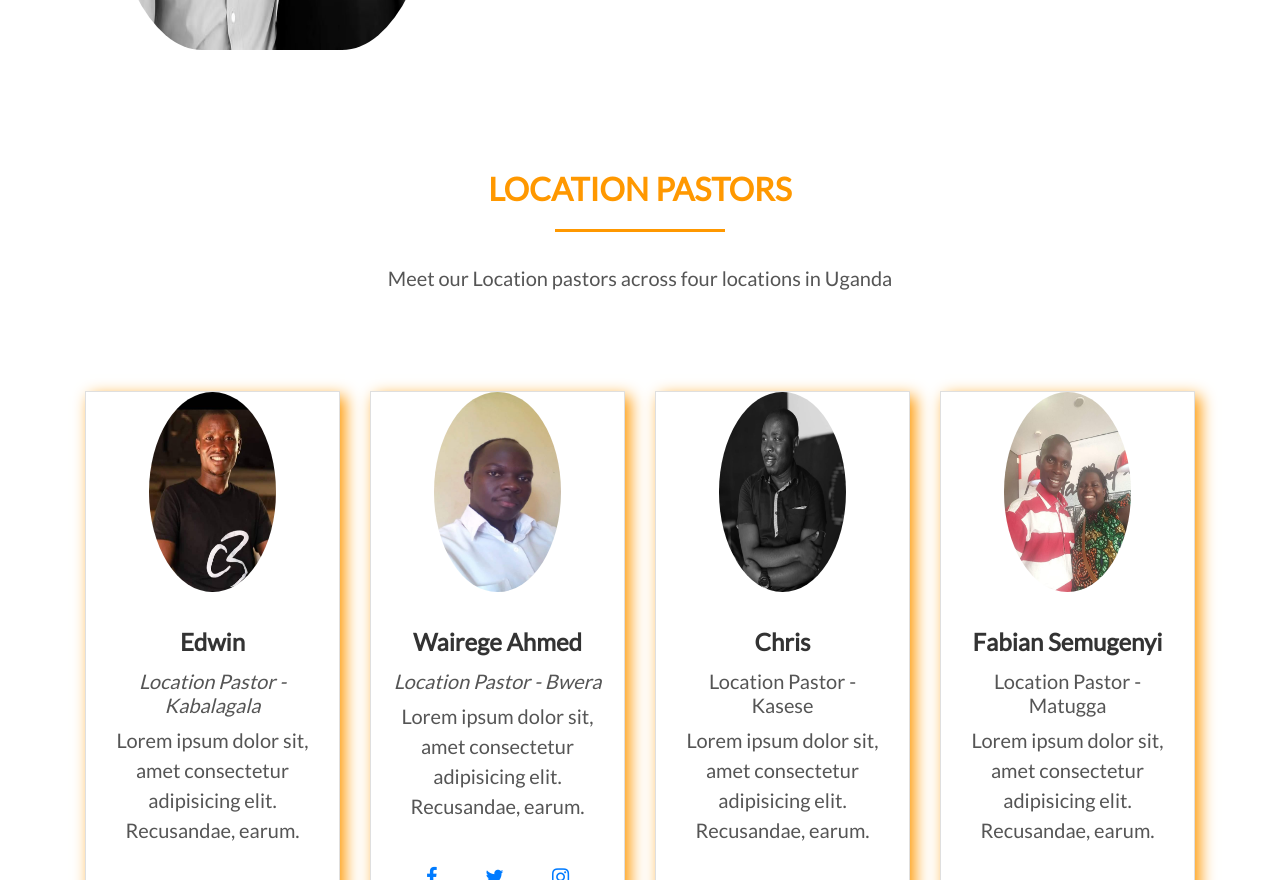
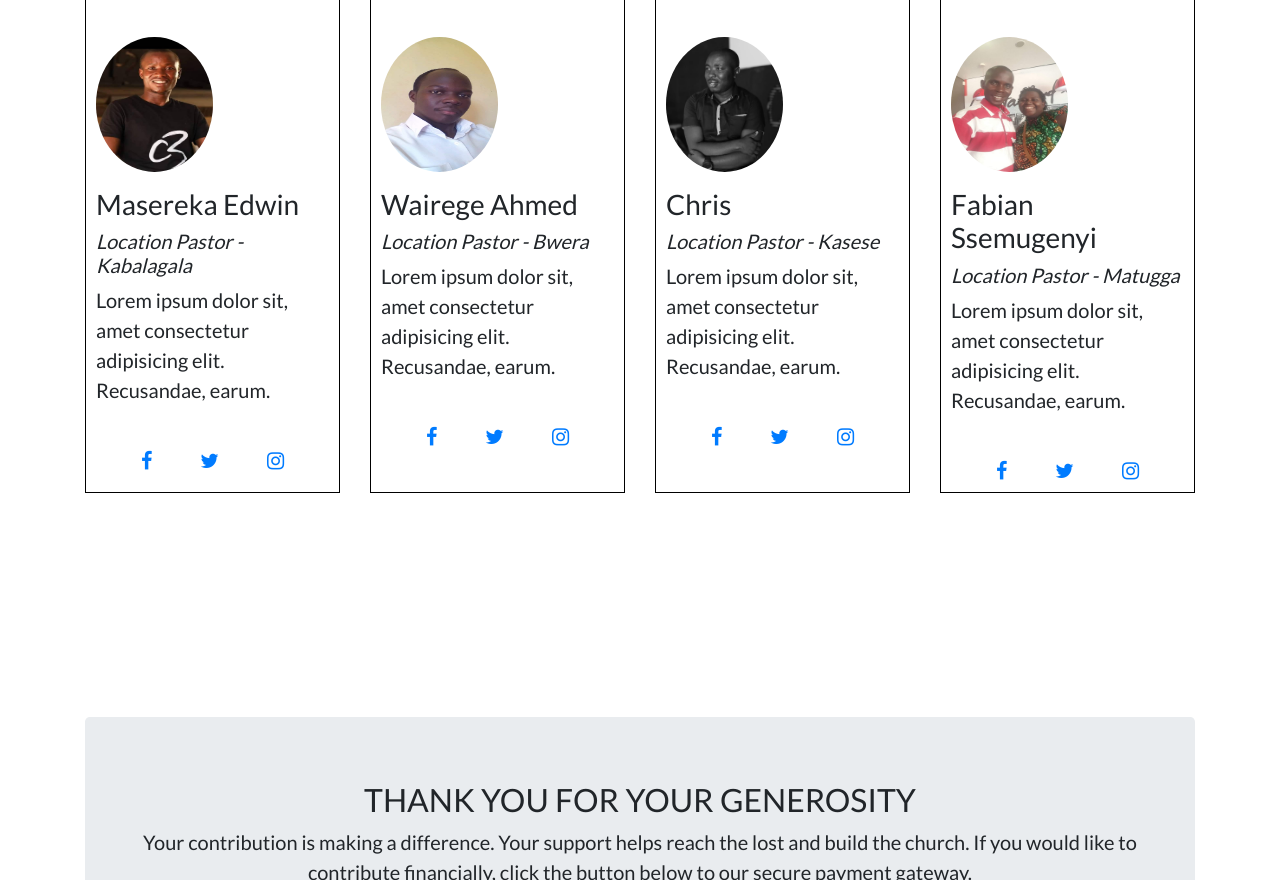
Before and after one commit to ernesthenry/c3churchwebsite, a React (Create React App) app: page /#/ in a window 1280 px wide. Shown: the part 1920-2800 px from the top of the page. Built offline with nearby package versions, Linux system fonts and the light colour scheme.

Commit message:
Modify UI responsiveness

```diff
--- a/src/App.css
+++ b/src/App.css
@@ -3,6 +3,10 @@ body {
     margin: 0%;
     padding: 0%;
     font-family: "Lato";
+}
+
+body p{
+  font-size: 20px !important;
 }
 .top-bar span{
   font-size: 12px;
@@ -54,7 +58,7 @@ body {
 
 .vision  img{
   height: 50vh;
-  width: 50%;
+  width: 90%;
   margin: 12px;
   border-radius: 20px;
   padding: 10px;
@@ -64,10 +68,17 @@ body {
 .location-pastors{
   height: 100%;
   font-size: 20px;
-  margin: 50px auto;}
+}
+.location-pastor{
+  padding: 70px 10px;
+  height: 70%;
+  border: 1px solid black;
+  margin: 50px auto;
+}
 
-.location-pastors img{
-  height: 30%;
+.location-pastor img{
+  height: 35%;
+
 }
 
 
--- a/src/App/components/ExecutiveTeam.js
+++ b/src/App/components/ExecutiveTeam.js
@@ -10,7 +10,7 @@ const ExecutiveTeam = () => {
     return(
         <div className='container text-center executive-teams'>
          <h2 className="text-center">The Executive Team</h2>
-        <p className="mt-3 text-center" style={{"font-size":"20px"}}>Meet our Location Directors across  four locations</p>
+        <p className="mt-3 text-center" style={{"font-size":"20px", fontWeight:'bold'}}>Meet our location directors across  four locations in Uganda</p>
         <div className="row mb-5">
             <div className='col-sm-6 col-xs-6 col-md-3'>
                 <Card  className="executives">
--- a/src/App/components/History.js
+++ b/src/App/components/History.js
@@ -9,11 +9,12 @@ const History = () => {
             </div>
 
                 <div className='col-xs-6 col-md-6' >
-                    <p className='text-center'>C3 Alive  is a church that is fresh, real, powerful,and has
+                    <h3 className='text-center' style={{color:'#ff9800'}}>OUR RICH HISTORY</h3>
+                    <p className='text-center' style={{fontWeight:'bold'}}><span style={{fontWeight:'bold', color: 'black'}}>" </span>C3 Alive  is a multi-site church with four locations in Uganda that is fresh, real, powerful,and has
                     at its heart the Great Commission to win souls and make
                     disciples of all nations. A church that impacts the city and
                     influences the nations towards Jesus Christ. A church that has
-                     a culture and atmosphere of faith, hope, and love.
+                     a culture and atmosphere of faith, hope, and love.<span style={{fontWeight:'bold'}}> "</span>
                     </p>
                 </div >
 
--- a/src/App/components/LeadPastor.js
+++ b/src/App/components/LeadPastor.js
@@ -19,10 +19,6 @@ const LeadPastor = () => {
                     <p>
                     Rock  and Deborah met in Kasese, Uganda when Rock was serving as youth pastor for the church Deborah  attended. After Jurgen went to Hillsong College,
                     he moved to New Zealand as part of a Hillsong church plant. After six months of running the youth ministry at South City Christian Life Centre, Jurgen traveled back to Australia to marry his sweetheart Leanne!! After their wedding and some tearful goodbye’s to family and friends, Jurgen and Leanne traveled back to NZ to resume pastoring the youth at South City Christian Life Centre.
-                    </p>
-
-                    <p>During the seven years they were in New Zealand, Jurgen and Leanne had a profound and long lasting impact on the city of Auckland especially amongst its youth. Jurgen had become a popular speaker in colleges
-                    and high schools and had grown and developed the youth ministry at South City CLC to make it one of the largest in the nation at that time.
                      </p>
                     </Col>
                 </Row>
--- a/src/App/components/LocationPastors.js
+++ b/src/App/components/LocationPastors.js
@@ -8,138 +8,96 @@ import edwin from './images/edwin.jpg'
 const LocationPastors = () => {
     return(
         <div className='container location-pastors'>
-            <div className="team my-3 py-5 text-center" >
-        <div className="mb-5 text-center ">
-        <h2>Location Pastors</h2>
-        <p className="mt-3" style={{"font-size": "20px"}}>Meet our Location pastors across four locations in Uganda</p>
-        </div>
-
-        <div className="row pastors">
-            <div className='col-xs-6 col-md-3'>
-                <Card className="location-pastors">
-                    <Card.Img variant="top" src={edwin} className="img-fluid rounded-circle w-50 mb-3"/>
-                    <Card.Body>
-                        <Card.Title><h3>Edwin</h3></Card.Title>
-                        <Card.Text>
+                <h2>Location Pastors</h2>
+                <p className="mt-3 text-center" style={{"font-size": "20px", fontWeight: 'bold'}}>Meet our location pastors across four locations in Uganda</p>
+                <div className="row mb-5">
+                    <div className='col-xs-6 col-md-3'>
+                        <div className="location-pastor">
+                            <img src={edwin} className="img-fluid rounded-circle w-50 mb-3"/>
+                            <h3>Masereka Edwin</h3>
                             <h5><i>Location Pastor - Kabalagala</i></h5>
                             <p>Lorem ipsum dolor sit, amet consectetur adipisicing elit. Recusandae, earum.</p>
+
                             <div className="d-flex flex-row justify-content-center">
                                 <div className="p-4">
-                                    <Card.Link href="#">
-                                        <i className="fa fa-facebook"></i>
-                                    </Card.Link>
+                                    <a href="#"><i className="fa fa-facebook"></i></a>
                                 </div>
                                 <div className="p-4">
-                                    <Card.Link href="#">
-                                        <i className="fa fa-twitter"></i>
-                                    </Card.Link>
+                                    <a href="#"><i className="fa fa-twitter"></i></a>
                                 </div>
                                 <div className="p-4">
-                                    <Card.Link href="#">
-                                        <i className="fa fa-instagram"></i>
-                                    </Card.Link>
+                                    <a href="#"><i className="fa fa-instagram"></i></a>
                                 </div>
                             </div>
-                        </Card.Text>
-                    </Card.Body>
-                </Card>
+                        </div>
+                    </div>
 
-            </div>
-
-            <div className='col-xs-6 col-md-3'>
-                <Card className="location-pastors">
-                    <Card.Img variant="top" src={wairege} className="img-fluid rounded-circle w-50 mb-3" />
-                    <Card.Body>
-                        <Card.Title><h3>Wairege Ahmed</h3></Card.Title>
-                        <Card.Text>
+                    <div className='col-xs-6 col-md-3'>
+                        <div className="location-pastor">
+                            <img src={wairege} className="img-fluid rounded-circle w-50 mb-3"/>
+                            <h3>Wairege Ahmed</h3>
                             <h5><i>Location Pastor - Bwera</i></h5>
                             <p>Lorem ipsum dolor sit, amet consectetur adipisicing elit. Recusandae, earum.</p>
                             <div className="d-flex flex-row justify-content-center">
                                 <div className="p-4">
-                                    <Card.Link href="#">
-                                        <i className="fa fa-facebook"></i>
-                                    </Card.Link>
+                                    <a href="#"><i className="fa fa-facebook"></i></a>
                                 </div>
                                 <div className="p-4">
-                                    <Card.Link href="#">
-                                        <i className="fa fa-twitter"></i>
-                                    </Card.Link>
+                                    <a href="#"><i className="fa fa-twitter"></i></a>
                                 </div>
                                 <div className="p-4">
-                                    <Card.Link href="#">
-                                        <i className="fa fa-instagram"></i>
-                                    </Card.Link>
+                                    <a href="#"><i className="fa fa-instagram"></i></a>
                                 </div>
                             </div>
-                        </Card.Text>
-                    </Card.Body>
-                </Card>
-            </div>
+                        </div>
+                        </div>
 
-            <div className='col-xs-6 col-md-3'>
-                <Card className="location-pastors">
-                    <Card.Img variant="top" src={chris} className="img-fluid rounded-circle w-50 mb-3"/>
-                    <Card.Body>
-                        <Card.Title><h3>Chris</h3></Card.Title>
-                        <Card.Text>
-                            <h5>Location Pastor - Kasese</h5>
+
+                    <div className='col-xs-6 col-md-3'>
+                        <div className="location-pastor">
+                            <img src={chris} className="img-fluid rounded-circle w-50 mb-3"/>
+                            <h3>Chris</h3>
+                            <h5><i>Location Pastor - Kasese</i></h5>
                             <p>Lorem ipsum dolor sit, amet consectetur adipisicing elit. Recusandae, earum.</p>
                             <div className="d-flex flex-row justify-content-center">
                                 <div className="p-4">
-                                    <Card.Link href="#">
-                                        <i className="fa fa-facebook"></i>
-                                    </Card.Link>
+                                    <a href="#"><i className="fa fa-facebook"></i></a>
                                 </div>
                                 <div className="p-4">
-                                    <Card.Link href="#">
-                                        <i className="fa fa-twitter"></i>
-                                    </Card.Link>
+                                    <a href="#"><i className="fa fa-twitter"></i></a>
                                 </div>
                                 <div className="p-4">
-                                    <Card.Link href="#">
-                                        <i className="fa fa-instagram"></i>
-                                    </Card.Link>
+                                    <a href="#"><i className="fa fa-instagram"></i></a>
                                 </div>
                             </div>
-                        </Card.Text>
-                    </Card.Body>
-                </Card>
-            </div>
+                        </div>
+                    </div>
 
-            <div className='col-xs-6 col-md-3'>
-            <Card className="location-pastors"><Card.Img variant="top" src={fabian} className="img-fluid rounded-circle w-50 mb-3"/>
-                    <Card.Body>
-                        <Card.Title><h3>Fabian Semugenyi</h3></Card.Title>
-                        <Card.Text>
-                            <h5>Location Pastor - Matugga</h5>
+                    <div className='col-xs-6 col-md-3'>
+                        <div className="location-pastor">
+                            <img src={fabian} className="img-fluid rounded-circle w-50 mb-3"/>
+                            <h3>Fabian Ssemugenyi</h3>
+                            <h5><i>Location Pastor - Matugga</i></h5>
                             <p>Lorem ipsum dolor sit, amet consectetur adipisicing elit. Recusandae, earum.</p>
                             <div className="d-flex flex-row justify-content-center">
                                 <div className="p-4">
-                                    <Card.Link href="#">
-                                        <i className="fa fa-facebook"></i>
-                                    </Card.Link>
+                                    <a href="#"><i className="fa fa-facebook"></i></a>
                                 </div>
                                 <div className="p-4">
-                                    <Card.Link href="#">
-                                        <i className="fa fa-twitter"></i>
-                                    </Card.Link>
+                                    <a href="#"><i className="fa fa-twitter"></i></a>
                                 </div>
                                 <div className="p-4">
-                                    <Card.Link href="#">
-                                        <i className="fa fa-instagram"></i>
-                                    </Card.Link>
+                                    <a href="#"><i className="fa fa-instagram"></i></a>
                                 </div>
                             </div>
-                        </Card.Text>
-                    </Card.Body>
-                </Card>
-            </div>
+                        </div>
+                    </div>
 
 
             </div>
+
             </div>
 
-        </div>
 
     )
 }
--- a/src/App/components/Testimonials.js
+++ b/src/App/components/Testimonials.js
@@ -8,7 +8,7 @@ const Testimonials = () => {
         <div className='container'>
             <div className="testimonials">
             <h1>Testimonials</h1>
-            <p class="text-center">Lorem ipsum dolor sit amet.</p>
+            <p class="text-center" style={{fontWeight:'bold'}}>Awesome testimonies from our own members.</p>
             <div className='row'>
                 <div className='col-sm-6 col-xs-6 col-md-4 text-center testimony'>
                     <div className="profile">
--- a/src/App/components/Vision.js
+++ b/src/App/components/Vision.js
@@ -1,16 +1,18 @@
 import React from 'react'
 import preaching from './images/preaching.jpg'
+import Col from 'react-bootstrap/Col'
+import Row from 'react-bootstrap/Row'
 
 const Vision = () => {
     return(
-            <div className="container vision">
-                <div className='row'>
+            <div className="container-fluid vision">
+                <Row>
 
-                <div classname='col-md-6'>
+                <Col>
                     <img  src={preaching} alt="" />
-                </div>
+                </Col>
 
-                <div className=' col-md-6 col-xs-6col-sm-6'>
+                <Col>
                     <h2 className="text-center">Vision and  Mission</h2>
                     <p>C3 Alive  is a church that is fresh, real, powerful,and has
                     at its heart the Great Commission to win souls and make
@@ -19,10 +21,10 @@ const Vision = () => {
                      a culture and atmosphere of faith, hope, and love. A church that
                     develops leaders and empowers people to become all that God had
                     purposed and destined for their lives.</p>
-                </div>
+                </Col>
 
 
-                </div>
+                </Row>
             </div>
 
     )
```
